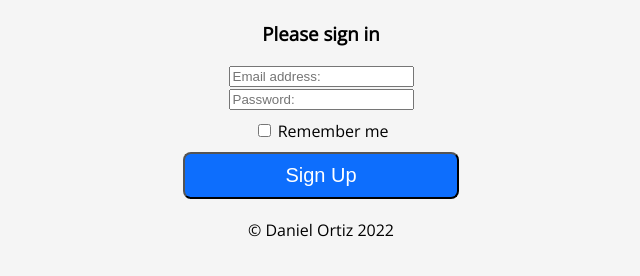
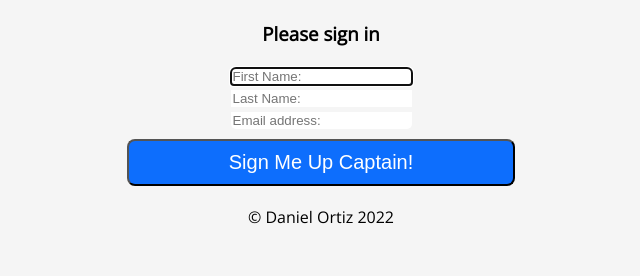
Before and after one commit to CoderOrtiz/email_sign-up, a website: page index.html in a window 1280 px wide. Shown: the part 276-552 px from the top of the page, without its empty margins (319-959 px from the left). Drawn offline with nearby package versions, Linux system fonts and the light colour scheme.

Commit message:
Finished and moved CSS into a Public Folder. Set up a post request.

```diff
--- a/index.html
+++ b/index.html
@@ -14,35 +14,34 @@
 <link href="https://fonts.googleapis.com/css2?family=Open+Sans" rel="stylesheet">
 
     <!-- Custom styles for this template -->
-    <link href="./style.css" rel="stylesheet">
+    <link href="./css/style.css" rel="stylesheet">
 </head>
 
-  <body class="container">
-  <form>
+  <!-- "action" & "method" required to get information back from "app.post" in the app.js File -->
+  <form action="/" method="post">
     <!-- Sign in Message -->
     <img src="https://media.giphy.com/media/RbDKaczqWovIugyJmW/giphy.gif" alt="Welcome_image" width="300px" >
     <h3>Please sign in</h3>
 
+    <!-- First Name Request -->
+    <div class="hello">
+    <div class="form-floating">
+      <input type="text" name="fname" class="form-control top" id="top" placeholder="First Name:" required autofocus>
+    </div>
+
+    <!-- Last Name Request -->
+    <div class="form-floating">
+      <input type="text" name="lname" class="form-control middle" placeholder="Last Name:" required>
+    </div>
+
     <!-- E-Mail Address Request -->
     <div class="form-floating">
-      <input type="email" class="form-control"  placeholder="Email address:">
-      <label for="floatingInput"></label>
+      <input type="email" name="email"class="form-control bottom" placeholder="Email address:" required>
     </div>
-
-    <!-- Password Input Request -->
-    <div class="form-floating">
-      <input type="password" class="form-control" id="floatingPassword" placeholder="Password:">
-      <label for="floatingPassword"></label>
-    </div>
-
-    <!-- Check Box -->
-    <div class="checkbox">
-      <label>
-        <input type="checkbox" value="remember-me"> Remember me</label>
-    </div>
+  </div>
 
     <!-- Sign-Up Button -->
-    <button class="btn-lg btn-primary" type="submit">Sign Up</button>
+    <button class="btn-lg btn-primary" type="submit">Sign Me Up Captain!</button>
     <p class="copy_right">&copy; Daniel Ortiz 2022</p>
   </form>
 </main>
--- a/style.css
+++ b/public/css/style.css
@@ -10,8 +10,20 @@ body {
   margin: 0;
 }
 
-.checkbox {
-  padding: 10px;
+#top {
+  border: none;
+  border-top-right-radius: 5px;
+  border-top-left-radius: 5px;
+}
+
+.middle {
+  border: none;
+}
+.bottom {
+  border: none;
+  margin-bottom: 10px;
+  border-bottom-right-radius: 5px;
+  border-bottom-left-radius: 5px;
 }
 
 button {
```
Also changed, not shown: app.js (+16 -0 lines).
